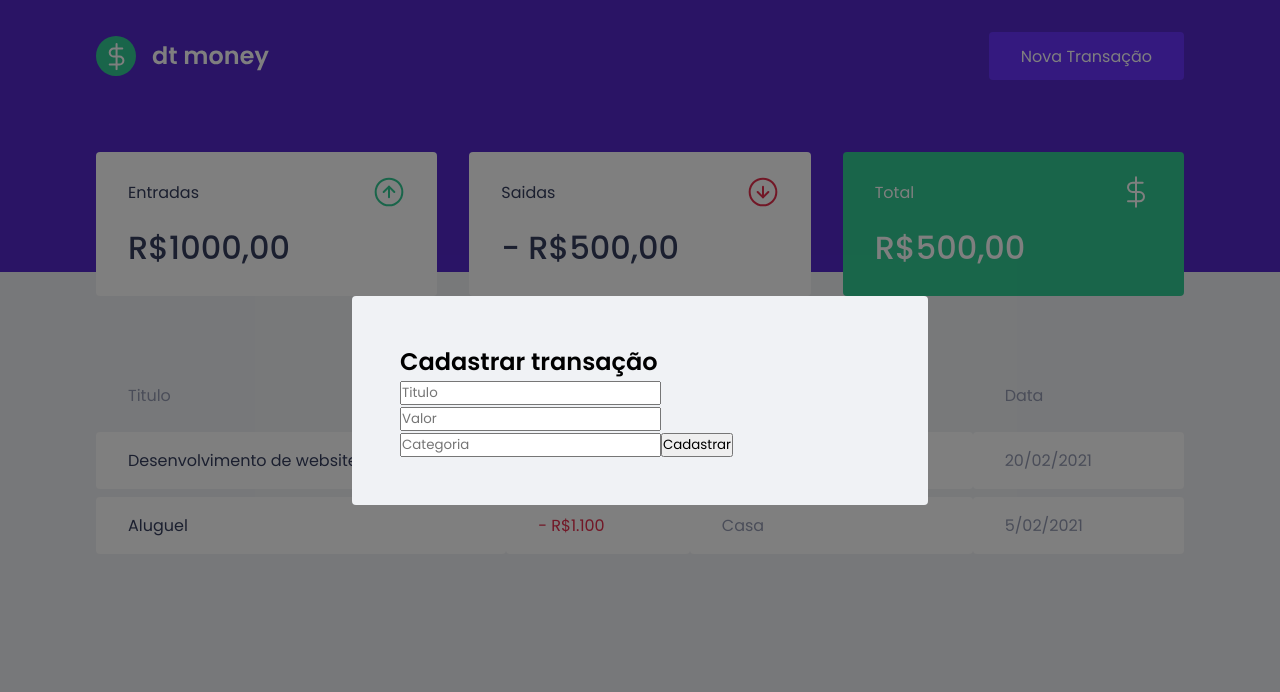
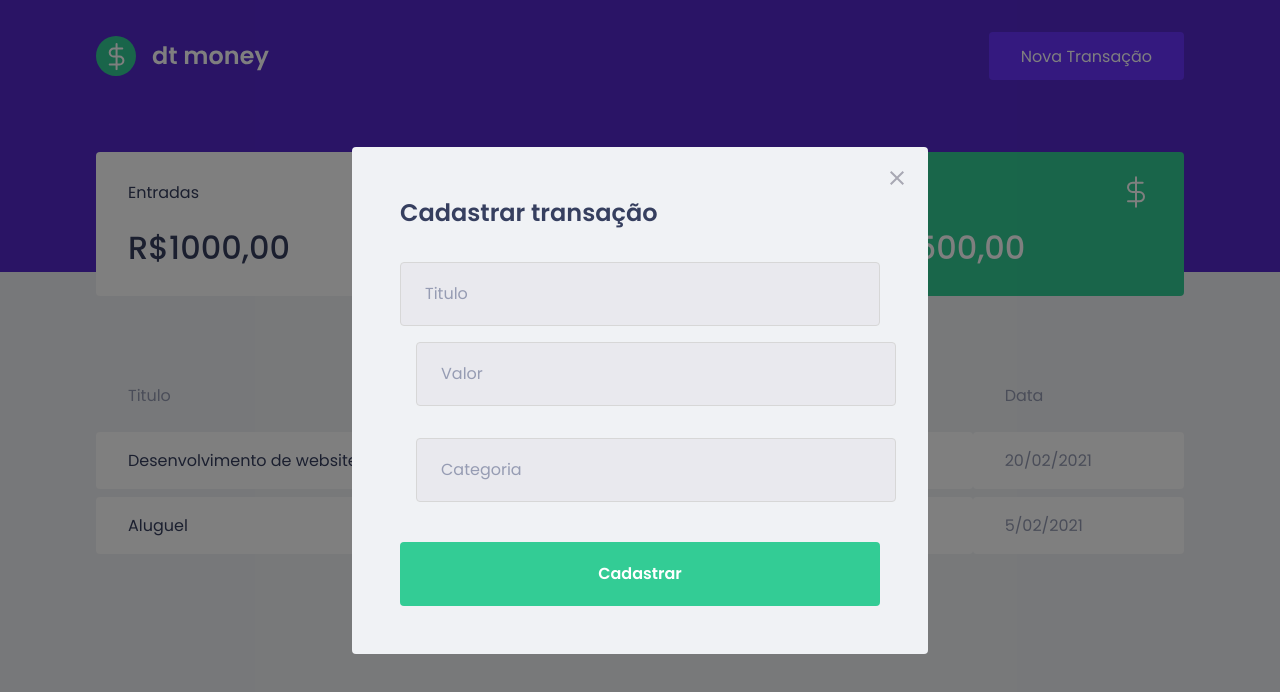
Before and after one commit to casa-henrique/dtmoney, a React (Create React App) app: page / in a window 1280 px wide. Both pictures are taken after a click on the button "Nova Transação". Shown: the top 692 px of the page. Built offline with nearby package versions, Linux system fonts and the light colour scheme; no server answers; what miragejs would draw is missing.

Commit message:
Estilização do modal

```diff
--- a/src/components/NewTransactionModal/index.tsx
+++ b/src/components/NewTransactionModal/index.tsx
@@ -1,5 +1,7 @@
 import Modal from "react-modal";
 import { Container } from "./styles";
+
+import closeImg from "../../assets/close.svg";
 
 interface NewTransactionModalProps {
   isOpen: boolean;
@@ -17,6 +19,10 @@
       overlayClassName="react-modal-overlay"
       className="react-modal-content"
     >
+      <button type="button" onClick={onRequestClose} className="react-close-modal">
+        <img src={closeImg} alt="Fechar o modal" />
+      </button>
+
       <Container>
         <h2>Cadastrar transação</h2>
 
--- a/src/components/NewTransactionModal/styles.ts
+++ b/src/components/NewTransactionModal/styles.ts
@@ -1,5 +1,53 @@
 import styled from "styled-components";
 
 export const Container = styled.form`
+  h2 {
+    color: var(--text-title);
+    font-size: 1.5rem;
+    margin-bottom: 2rem;
+  }
 
+  input {
+    width: 100%;
+    padding: 0 1.5rem;
+    height: 4rem;
+
+    border-radius: 0.25rem;
+    border: 1px solid #d7d7d7;
+
+    background: #e9e9ee;
+
+    font-weight: 400;
+    font-size: 1rem;
+
+    &::placeholder {
+      color: var(--text-body);
+    }
+
+    & + input {
+      margin: 1rem;
+    }
+  }
+
+  button[type="submit"] {
+    width: 100%;
+    height: 4rem;
+    padding: 0 1.5rem;
+
+    background: var(--green);
+    color: #fff;
+
+    border-radius: 0.25rem;
+    border: 0;
+
+    font-size: 1rem;
+    font-weight: 600;
+    margin-top: 1.5rem;
+
+    transition: filter 0.2s;
+
+    &:hover {
+      filter: brightness(0.9);
+    }
+  }
 `;
--- a/src/styles/global.ts
+++ b/src/styles/global.ts
@@ -86,4 +86,19 @@
 
     border-radius: 0.25rem;
  }
+
+ .react-close-modal{
+     position: absolute;
+     right: 1.5rem;
+     top: 1.5rem;
+
+     border: 0;
+     background: transparent;
+
+     transition: filter 0.2s;
+
+     &:hover{
+         filter: brightness(0.8);
+     }
+ }
 `;
```
